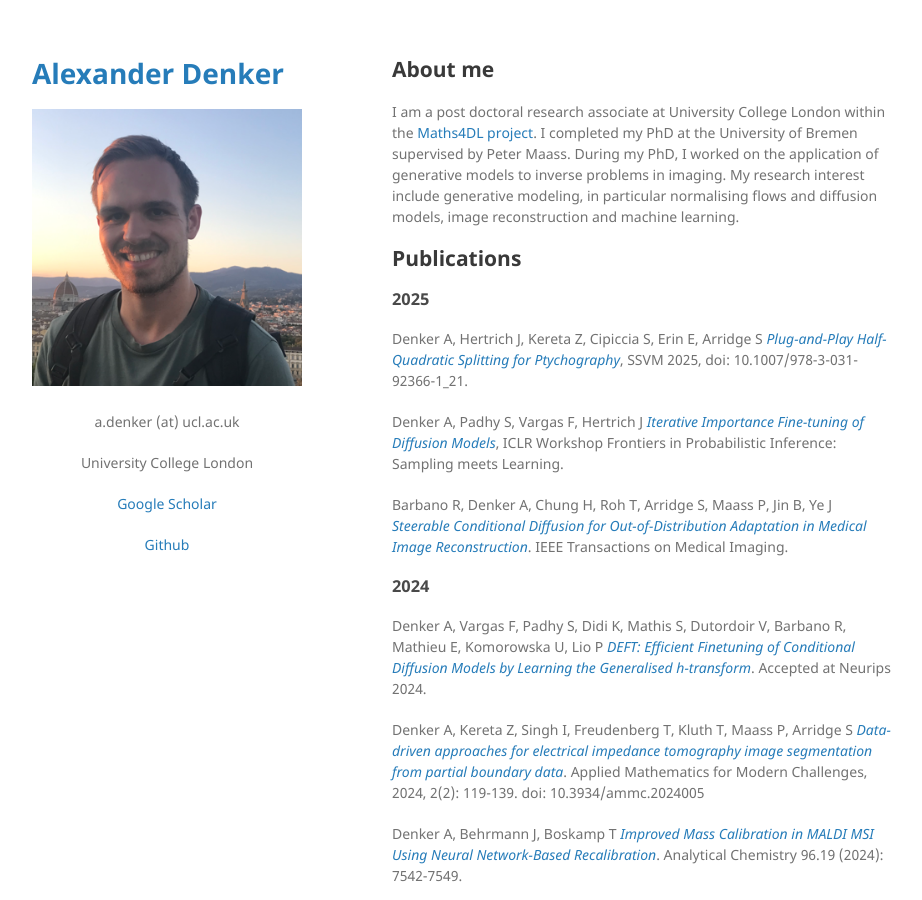
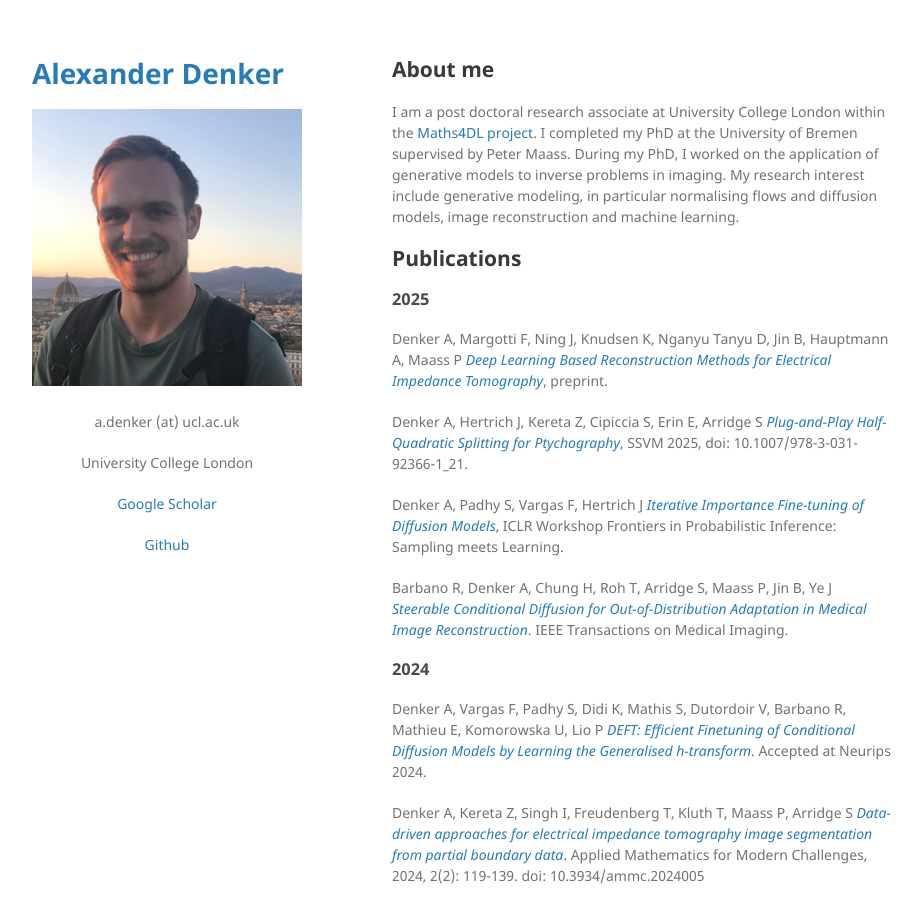
Before and after one commit to alexdenker/alexdenker.github.io, a Jekyll site: the page built from index.md, in a window 1280 px wide and 900 px high. Shown: the whole window, without its empty margins (178-1100 px from the left). Built offline with Jekyll 4.4.1, drawn with Linux system fonts in a browser that asks for light colours; the repository's description, which GitHub fills in, is left out; our own code applies the rules of GitHub Pages for plain Markdown files.

Commit message:
add new publication

```diff
--- a/index.md
+++ b/index.md
@@ -10,6 +10,8 @@ I am a post doctoral research associate at University College London within the
 ## Publications
 
 ### 2025
+
+Denker A, Margotti F, Ning J, Knudsen K, Nganyu Tanyu D, Jin B, Hauptmann A, Maass P [*Deep Learning Based Reconstruction Methods for Electrical Impedance Tomography*](https://arxiv.org/abs/2508.06281), preprint.
 
 Denker A, Hertrich J, Kereta Z, Cipiccia S, Erin E, Arridge S [*Plug-and-Play Half-Quadratic Splitting for Ptychography*](https://link.springer.com/chapter/10.1007/978-3-031-92366-1_21), SSVM 2025, doi: 10.1007/978-3-031-92366-1_21.
 
```
